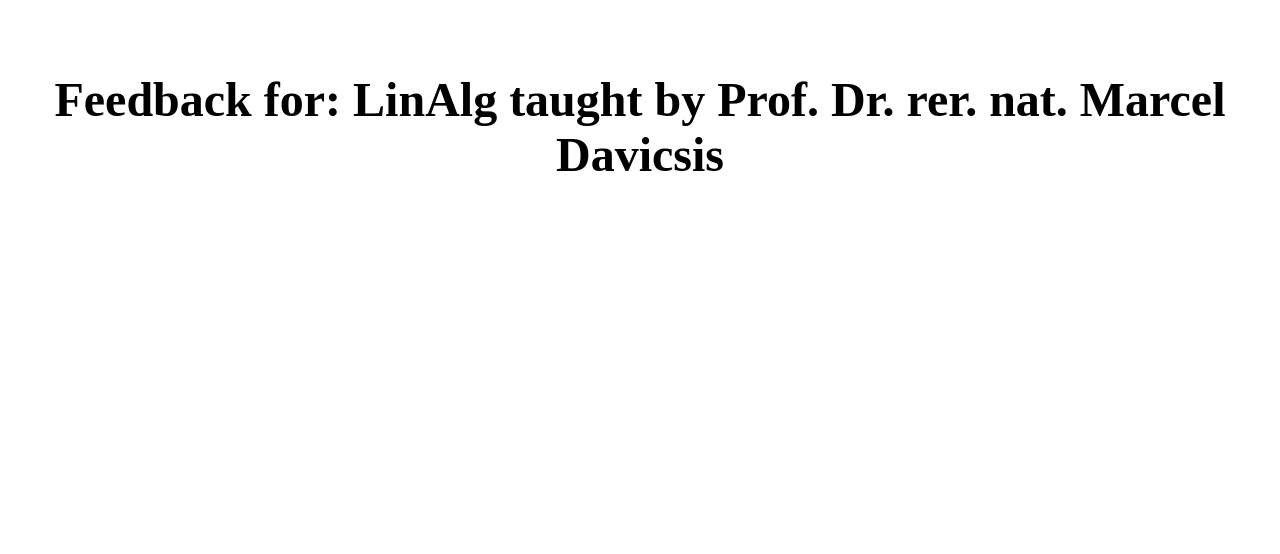
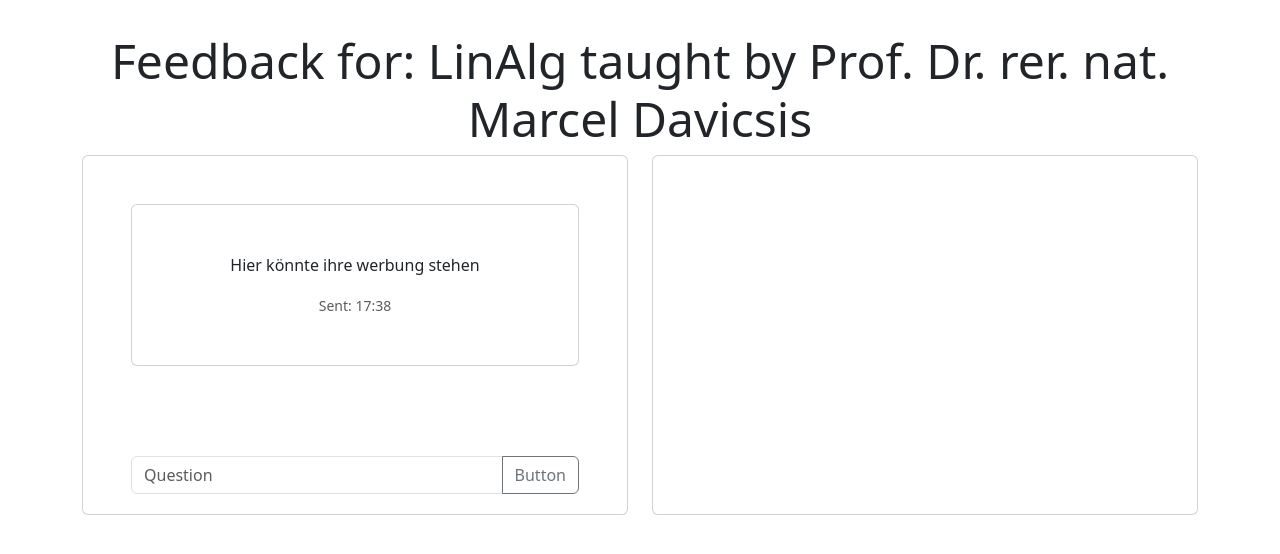
Before and after one commit to j0lev/swipeback-frontend, a React (Vite) app: page /fb/1 in a window 1280 px wide. Shown: the top 554 px of the page. Built offline with nearby package versions, Linux system fonts and the light colour scheme.

Commit message:
Adding some design for the questions section (not finished)

```diff
--- a/package.json
+++ b/package.json
@@ -10,6 +10,7 @@
     "preview": "vite preview"
   },
   "dependencies": {
+    "bootstrap": "^5.3.8",
     "react": "^19.2.0",
     "react-dom": "^19.2.0",
     "react-router-dom": "^7.11.0"
--- /dev/null
+++ b/src/components/questiontext.jsx
@@ -0,0 +1,16 @@
+
+
+function Questiontext(props){
+    let date = new Date(props.time);
+
+    return <>
+        <div className='card'>
+            <div className='card-body'>
+              <p class="card-text">{props.children}</p>
+                <p class="card-text"><small class="text-muted">Sent: {date.toLocaleString('de-DE', { hour: 'numeric', minute: 'numeric'})}</small></p>
+            </div>
+        </div>
+    </>
+}
+
+export default Questiontext;
--- a/src/main.jsx
+++ b/src/main.jsx
@@ -1,6 +1,7 @@
 import { StrictMode } from 'react'
 import { createRoot } from 'react-dom/client'
 import { BrowserRouter } from 'react-router-dom'
+import 'bootstrap/dist/css/bootstrap.css';
 
 import App from './App.jsx'
 
--- a/src/routes/feedbackpage.jsx
+++ b/src/routes/feedbackpage.jsx
@@ -1,14 +1,43 @@
 import { useParams } from 'react-router-dom'
 import JsonData from "../../testfiles/test-feedback.json"
 import Headline from '../components/headline';
+import Questiontext from '../components/questiontext';
+import "../styles/fb-page.css";
 
 function Feedback() {
     let { fbnr } = useParams();
     console.log(JsonData.dozent);
+    let scheight = screen.height*0.60;
+    scheight= scheight+"px";
+    let time = Date.now();
 
   return (
     <>
-      <Headline>Feedback for: {JsonData.topic} taught by {JsonData.dozent.titel} {JsonData.dozent.vorname} {JsonData.dozent.name}</Headline>
+
+      <div className='container h-100'>
+        <div className='row'><Headline>Feedback for: {JsonData.topic} taught by {JsonData.dozent.titel} {JsonData.dozent.vorname} {JsonData.dozent.name}</Headline></div>
+        <div className='row' style={{height : scheight}} >
+          <div className='col h-100'>
+            <div className='card h-100'>
+              <div className='card-body h-100'>
+
+                <div id='questions' data-bs-spy="scroll" data-bs-offset="0" className="h-90 overflow-auto mb-3" tabindex="0">
+                  <Questiontext time={time}>Hier könnte ihre werbung stehen</Questiontext>
+
+                </div>
+                <div class="input-group mt-1">
+                  <input id='question' type="text" className="form-control" placeholder="Question" aria-label="Question" aria-describedby="button-addon2"/>
+                  <button className="btn btn-outline-secondary" type="button" id="button-addon2">Button</button>
+                </div>
+
+              </div>
+            </div>
+          </div>
+          <div className='col h-100'>
+            <div className='card h-100' ></div>
+          </div>
+        </div>
+      </div>
     </>
   )
 }
--- /dev/null
+++ b/src/styles/fb-page.css
@@ -0,0 +1,3 @@
+.h-90{
+    height: 90% !important;
+}
```
Also changed, not shown: 1 other file (tests, documents, lock files or other folders).
